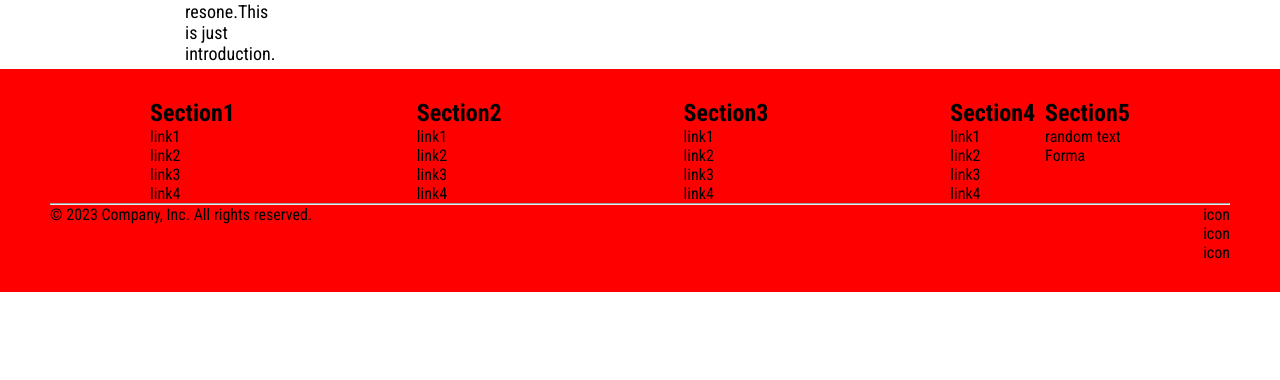
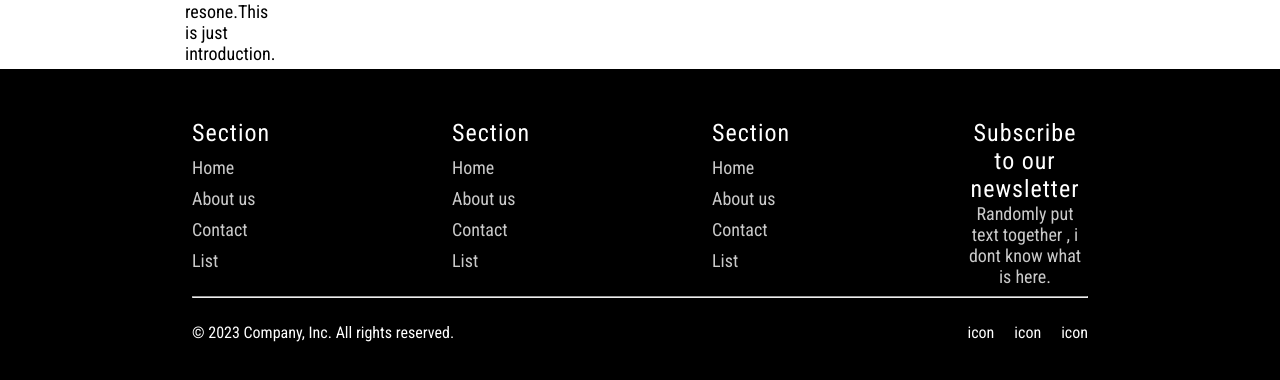
Before and after one commit to jankovulovic/coinis_project, a React (Create React App) app: page / in a window 1280 px wide. Shown: the part 1375-1755 px from the top of the page. Before the commit the page ends 1667 px from the top, so only its background shows below. Built offline with nearby package versions, Linux system fonts and the light colour scheme.

Commit message:
footer-finished

```diff
--- a/package.json
+++ b/package.json
@@ -3,6 +3,10 @@
   "version": "0.1.0",
   "private": true,
   "dependencies": {
+    "@fortawesome/fontawesome-svg-core": "^6.4.0",
+    "@fortawesome/free-regular-svg-icons": "^6.4.0",
+    "@fortawesome/free-solid-svg-icons": "^6.4.0",
+    "@fortawesome/react-fontawesome": "^0.2.0",
     "@testing-library/jest-dom": "^5.16.5",
     "@testing-library/react": "^13.4.0",
     "@testing-library/user-event": "^13.5.0",
--- a/src/Componente/Footer/Footer.js
+++ b/src/Componente/Footer/Footer.js
@@ -1,67 +1,52 @@
+import React from "react";
+
 import classes from "./Footer.module.css";
 
 const Footer = () => {
   return (
-    <>
-      <footer className={classes.footer}>
-        <div className={classes.footerTopReal}>
-          <div className={classes.footerTopLeft}>
-            <div className={classes.footerList}>
-              <h2>Section1</h2>
-              <ul>
-                <li>link1</li>
-                <li>link2</li>
-                <li>link3</li>
-                <li>link4</li>
-              </ul>
+    <footer>
+      <div className={classes.topFooter}>
+        <div className={classes.topFooterLeft}>
+          <div className={classes.topSection}>
+            <div className={classes.title}>Section</div>
+            <div className={classes.links}>Home</div>
+            <div className={classes.links}>About us</div>
+            <div className={classes.links}>Contact</div>
+            <div className={classes.links}>List</div>
           </div>
-            <div className={classes.footerList}>
-              <h2>Section2</h2>
-              <ul>
-                <li>link1</li>
-                <li>link2</li>
-                <li>link3</li>
-                <li>link4</li>
-              </ul>
+          <div className={classes.topSection}>
+            <div className={classes.title}>Section</div>
+            <div className={classes.links}>Home</div>
+            <div className={classes.links}>About us</div>
+            <div className={classes.links}>Contact</div>
+            <div className={classes.links}>List</div>
           </div>
-            <div className={classes.footerList}>
-              <h2>Section3</h2>
-              <ul>
-                <li>link1</li>
-                <li>link2</li>
-                <li>link3</li>
-                <li>link4</li>
-              </ul>
-            </div>
-            <div className={classes.footerList}>
-              <h2>Section4</h2>
-              <ul>
-                <li>link1</li>
-                <li>link2</li>
-                <li>link3</li>
-                <li>link4</li>
-              </ul>
+          <div className={classes.topSection}>
+            <div className={classes.title}>Section</div>
+            <div className={classes.links}>Home</div>
+            <div className={classes.links}>About us</div>
+            <div className={classes.links}>Contact</div>
+            <div className={classes.links}>List</div>
           </div>
         </div>
-          <div className={classes.footerTopRight}>
-            <div className={classes.footerList}>
-              <h2>Section5</h2>
-              <div>random text</div>
+        <div className={classes.topFooterRight}>
+          <div className={classes.title}>Subscribe to our newsletter</div>
+          <div className={classes.text}>
+            Randomly put text together , i dont know what is here.
           </div>
-            <div>Forma</div>
+          <div></div>
         </div>
       </div>
-        <hr/>
-        <div className={classes.footerDown}>
+      <hr></hr>
+      <div className={classes.botFooter}>
         <div>© 2023 Company, Inc. All rights reserved.</div>
-          <div>
+        <div className={classes.botFooterIcons}>
           <div>icon</div>
           <div>icon</div>
           <div>icon</div>
         </div>
       </div>
     </footer>
-    </>
   );
 };
 
--- a/src/Componente/Footer/Footer.module.css
+++ b/src/Componente/Footer/Footer.module.css
@@ -1,48 +1,61 @@
-ul {
-  list-style: none;
+footer {
+  /* height: 200px; */
+  width: 100%;
+  padding: 50px 15%;
+  background-color: black;
 }
 
-li {
-  list-style-type: none;
-}
-
-.footer {
-  width: 100%;
-  background-color: red;
-  padding: 30px 50px;
-}
-
-.footerTopReal {
-  display: flex;
-  flex-direction: row;
-  align-items: flex-start;
-  justify-content: center;
-  width: 100%;
-  gap: 10px;
-}
-
-.footerTopLeft {
+.topFooter {
   display: flex;
   flex-direction: row;
   justify-content: space-between;
-  width: 75%;
+  width: 100%;
 }
 
-.footerList {
+.topFooterLeft {
+  display: flex;
+  flex-direction: row;
+  justify-content: flex-start;
+  gap: 10px;
+  padding-bottom: 25px;
+}
+
+.topSection {
   display: flex;
   flex-direction: column;
   align-items: flex-start;
+  gap: 10px;
+  width: 250px;
 }
 
-.footerTopRight {
-  display: flex;
-  flex-direction: column;
-  align-items: flex-start;
+.title {
+  font-size: 24px;
+  color: white;
+  font-weight: 500;
+  letter-spacing: 1px;
 }
 
-.footerDown {
+.links {
+  font-size: 18px;
+  color: rgb(202, 202, 202);
+}
+
+.text {
+  font-size: 18px;
+  color: rgb(202, 202, 202);
+}
+
+.botFooter {
   display: flex;
   flex-direction: row;
   justify-content: space-between;
-  /* border-top: 1px solid white; */
+  align-items: center;
+  padding-top: 25px;
+  color: white;
 }
+
+.botFooterIcons {
+  display: flex;
+  flex-direction: row;
+  gap: 20px;
+}
```
Also changed, not shown: 1 other file (tests, documents, lock files or other folders). Lines whose indentation alone changed are shown as unchanged.
